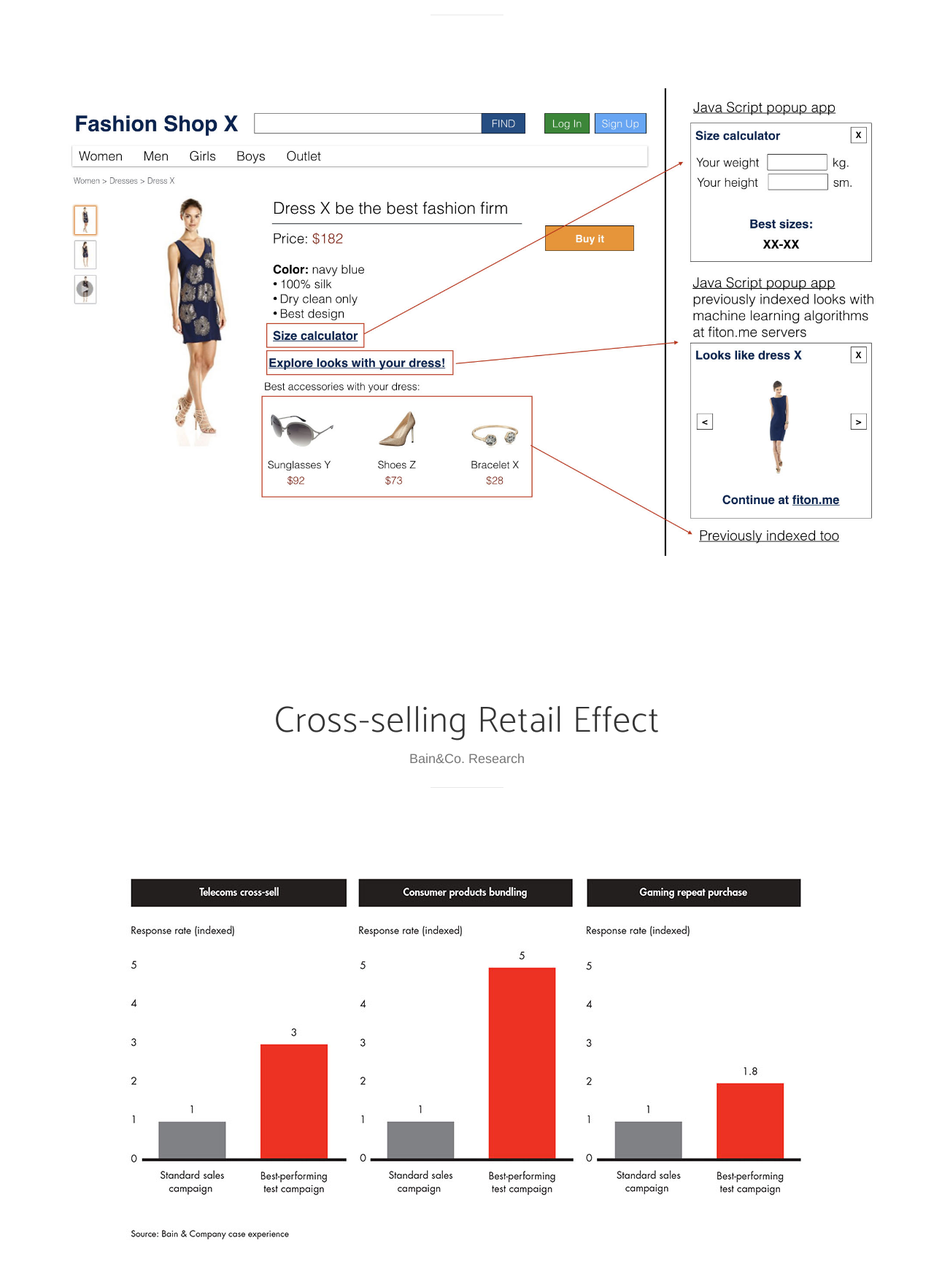
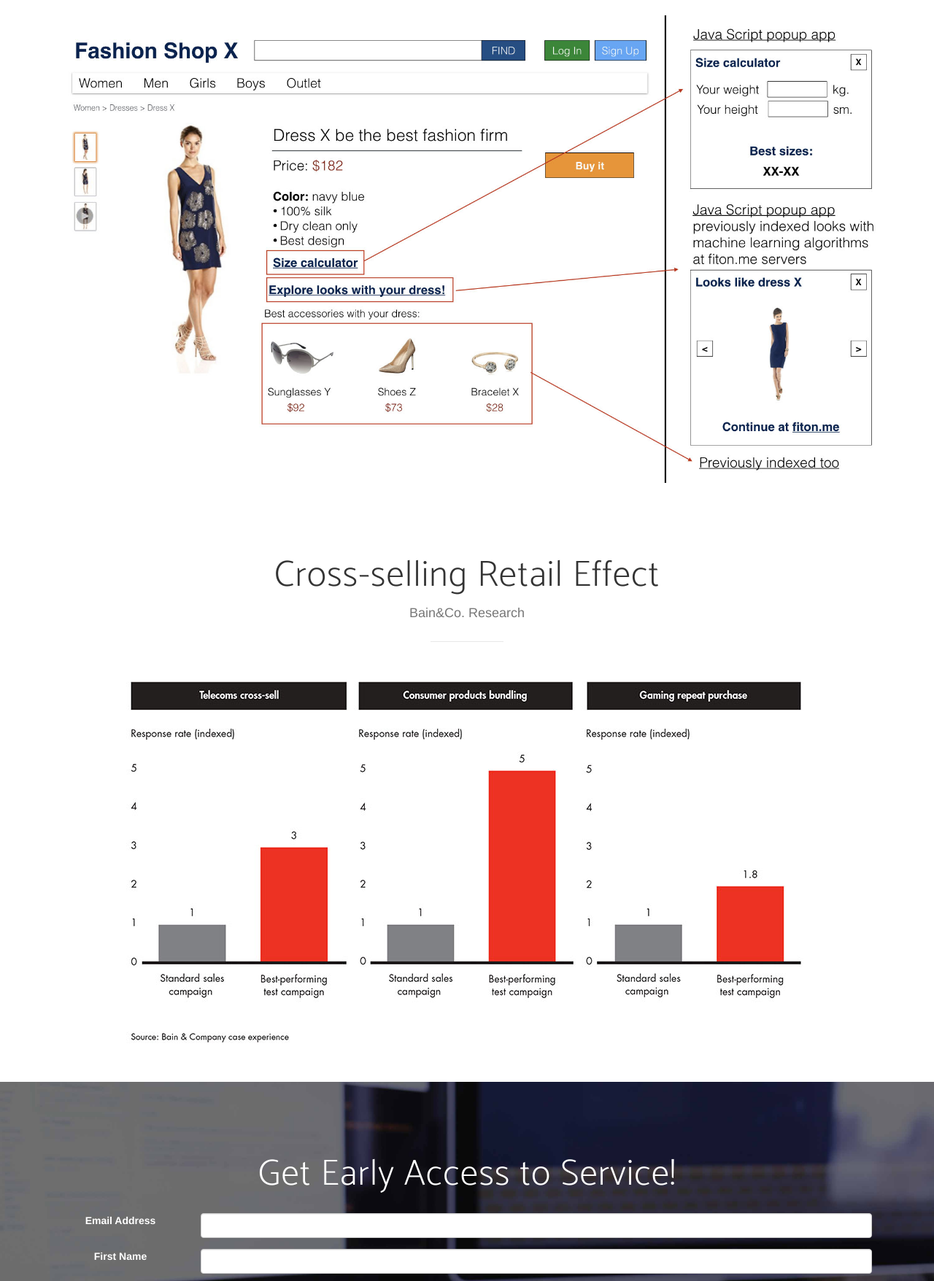
Before and after one commit to keymen/keymen.github.io, a website: page index.html in a window 1280 px wide. Shown: the part 960-2716 px from the top of the page at 73% size. Drawn offline with nearby package versions, Linux system fonts and the light colour scheme; a web font is replaced by a local one.

Commit message:
Paddings and headings

```diff
--- a/index.html
+++ b/index.html
@@ -83,11 +83,11 @@
 
 
 
-    <section id="download" class="features">
+    <section id="download" class="features" style="padding-bottom: 30px; padding-top: 70px;">
         <div class="container">
             <div class="row">
                 <div class="col-lg-12 text-center">
-                    <div class="section-heading">
+                    <div class="section-heading" style="margin-bottom: 30px;">
                         <h2>Product Prototype</h2>
                         <hr>
                     </div>
@@ -95,21 +95,19 @@
             </div>
             <div class="row">
                 <div class="col-md-12">
-                    <div class="device-container">
                         <!-- Demo image for screen mockup, you can put an image here, some HTML, an animation, video, or anything else! -->
                         <img src="img/bg-cta.jpg" class="img-responsive center-block" alt="">
-                    </div>
                 </div>
             </div>
     </section>
 
 
-    <section id="features" class="features">
+    <section id="features" class="features" style="padding-bottom: 50px; padding-top: 70px;">
         <div class="container">
 
             <div class="row">
                 <div class="col-lg-12 text-center">
-                    <div class="section-heading">
+                    <div class="section-heading" style="margin-bottom: 30px;">
                         <h2>Cross-selling Retail Effect</h2>
                         <p class="text-muted">Bain&Co. Research </p>
                         <hr>
@@ -118,10 +116,8 @@
             </div>
             <div class="row">
                 <div class="col-md-12">
-                    <div class="device-container">
                                     <!-- Demo image for screen mockup, you can put an image here, some HTML, an animation, video, or anything else! -->
                                     <img src="img/bain.jpg" class="img-responsive center-block" alt="">
-                    </div>
                 </div>
             </div>
     </section>
```
